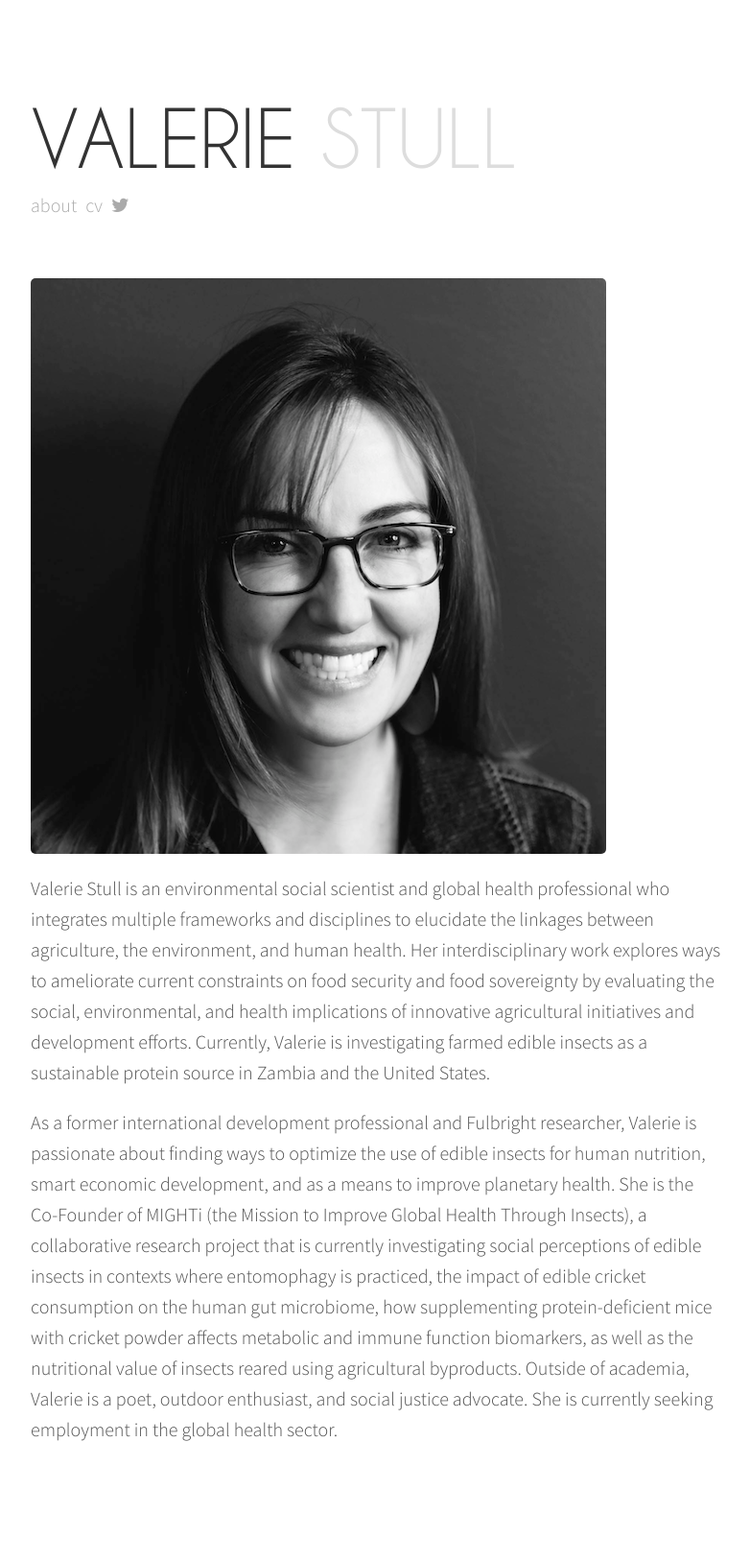
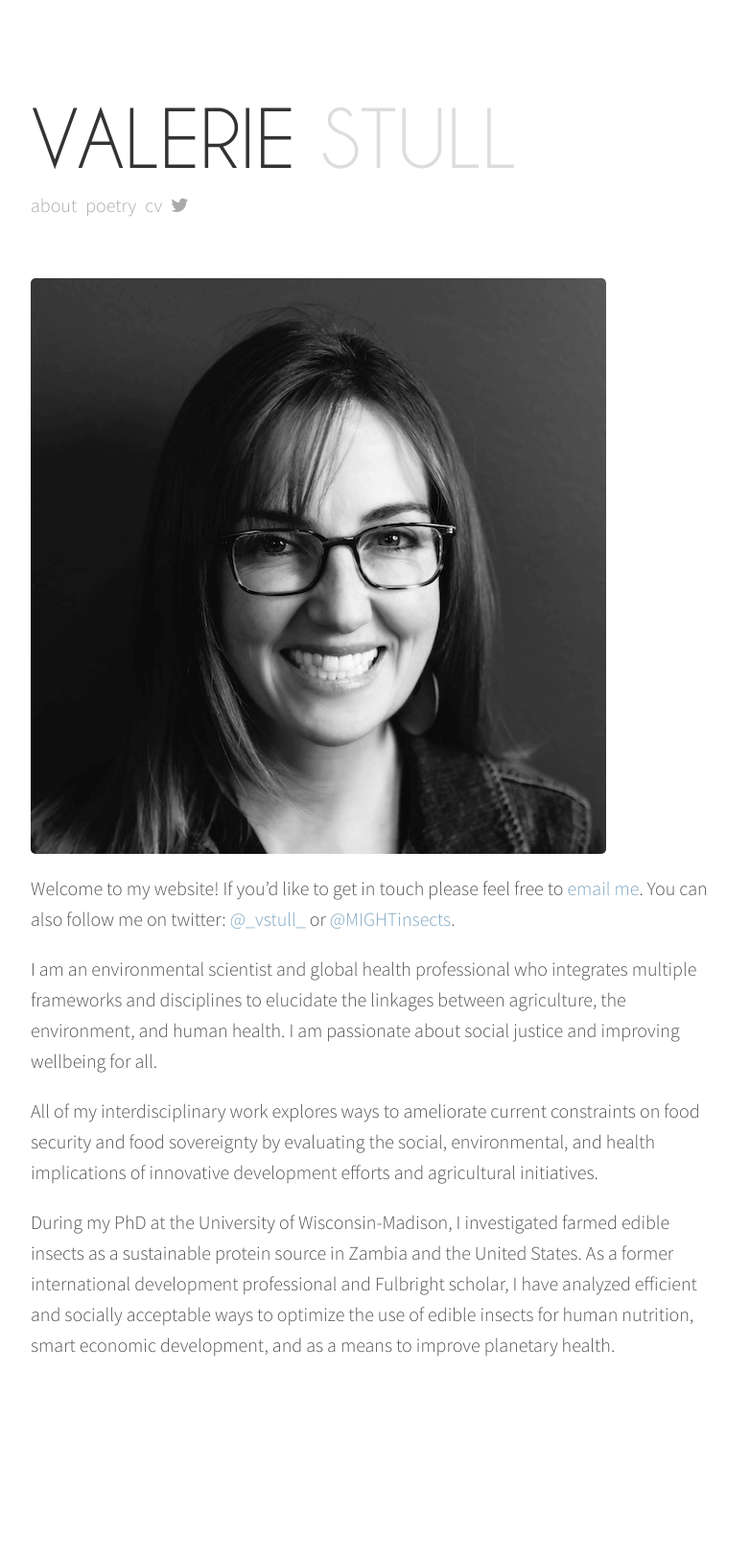
Before and after one commit to valeriestull/valeriestull.github.io, a Jekyll site: the page built from index.html, in a window 1280 px wide. Shown: the whole page at 96% size, without its empty margins (248-1030 px from the left). Built offline with Jekyll 4.4.1, drawn with Linux system fonts in a browser that asks for light colours; nearby versions of some CDN libraries; some web fonts are replaced; Markdown is read by kramdown in place of the engine named in the settings; after the commit the page ends 1538 px from its top, so only the background shows below that.

Commit message:
Add files via upload

```diff
--- a/_config.yml
+++ b/_config.yml
@@ -39,6 +39,8 @@ markdown:           rdiscount
 nav:
   - name:           "About"
     href:           "/about-me"
+  - name:           "Poetry"
+    href:           "/poetry"
 #  - name:           "Blog"
 #    href:           "/blog"
 #  - name:           "Contact"
--- a/index.html
+++ b/index.html
@@ -18,27 +18,12 @@ layout: default
 
 <p> <img src={{ valeriestull.github.io }}/assets/img/headshot.png alt = "Valerie"></p>
 
-<p>Valerie Stull is an environmental social scientist and global
-health professional who integrates multiple frameworks and disciplines
-to elucidate the linkages between agriculture, the environment, and
-human health.  Her interdisciplinary work explores ways to ameliorate
-current constraints on food security and food sovereignty by
-evaluating the social, environmental, and health implications of
-innovative agricultural initiatives and development efforts.
-Currently, Valerie is investigating farmed edible insects as a
-  sustainable protein source in Zambia and the United States. </p>
+<p>Welcome to my website! If you’d like to get in touch please feel
+  free to <a href="vstull@wisc.edu">email me</a>.  You can also follow
+  me on twitter: <a href="https://twitter.com/_vstull_">@_vstull_</a> or <a href="https://twitter.com/MIGHTinsects"> @MIGHTinsects</a>.</p>
 
-<p>As a former international development professional and Fulbright
-researcher, Valerie is passionate about finding ways to optimize the
-use of edible insects for human nutrition, smart economic development,
-and as a means to improve planetary health.  She is the Co-Founder of
-MIGHTi (the Mission to Improve Global Health Through Insects), a
-collaborative research project that is currently investigating social
-perceptions of edible insects in contexts where entomophagy is
-practiced, the impact of edible cricket consumption on the human gut
-microbiome, how supplementing protein-deficient mice with cricket
-powder affects metabolic and immune function biomarkers, as well as
-the nutritional value of insects reared using agricultural byproducts.
-Outside of academia, Valerie is a poet, outdoor enthusiast, and social
-justice advocate.  She is currently seeking employment in the global
-health sector. </p>
+<p>I am an environmental scientist and global health professional who integrates multiple frameworks and disciplines to elucidate the linkages between agriculture, the environment, and human health.  I am passionate about social justice and improving wellbeing for all.  </p>
+
+<p>All of my interdisciplinary work explores ways to ameliorate current constraints on food security and food sovereignty by evaluating the social, environmental, and health implications of innovative development efforts and agricultural initiatives.</p>
+
+<p>During my PhD at the University of Wisconsin-Madison, I investigated farmed edible insects as a sustainable protein source in Zambia and the United States.  As a former international development professional and Fulbright scholar, I have analyzed efficient and socially acceptable ways to optimize the use of edible insects for human nutrition, smart economic development, and as a means to improve planetary health.  </p>
```
Also changed, not shown: poetry.md (added, +10 -0 lines).
